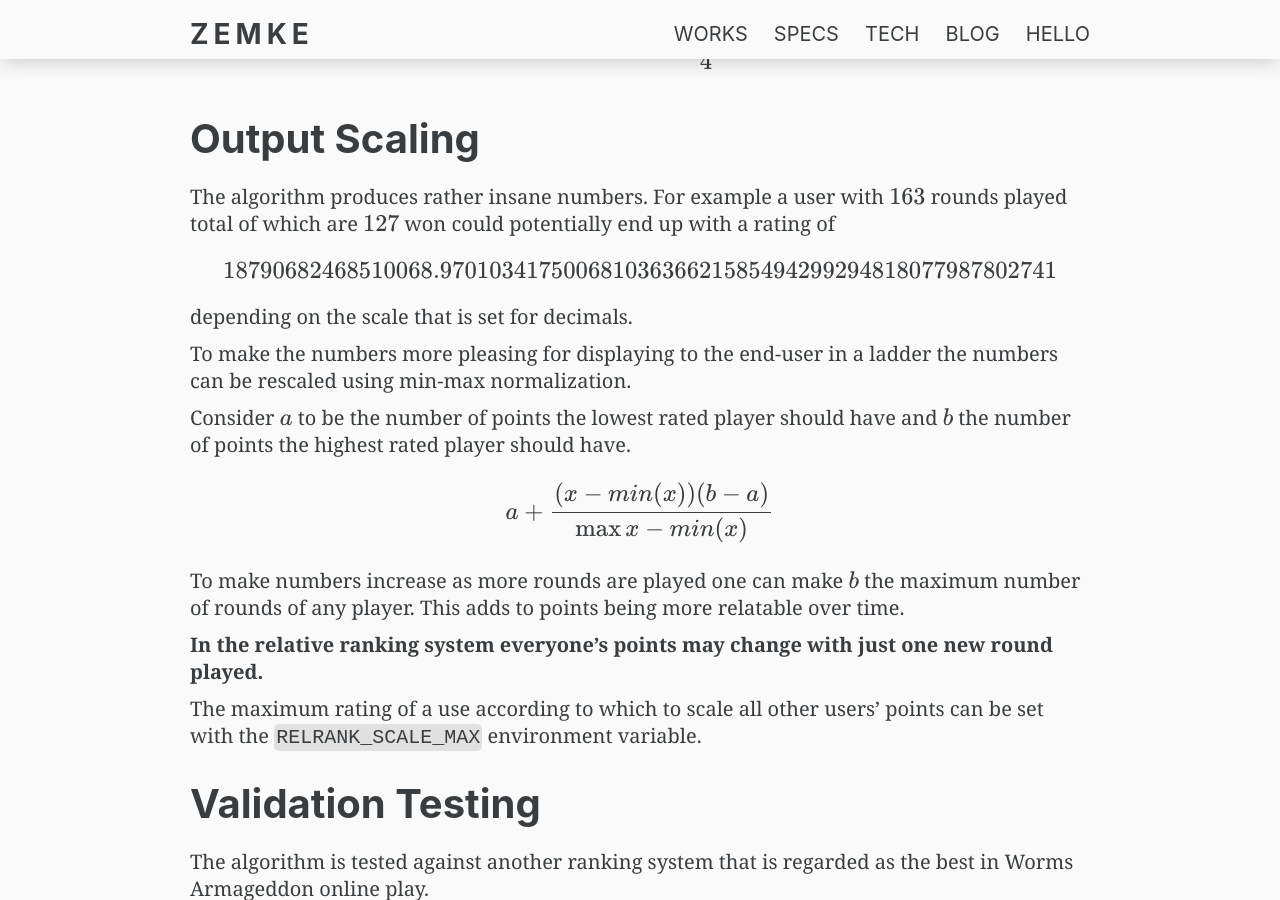
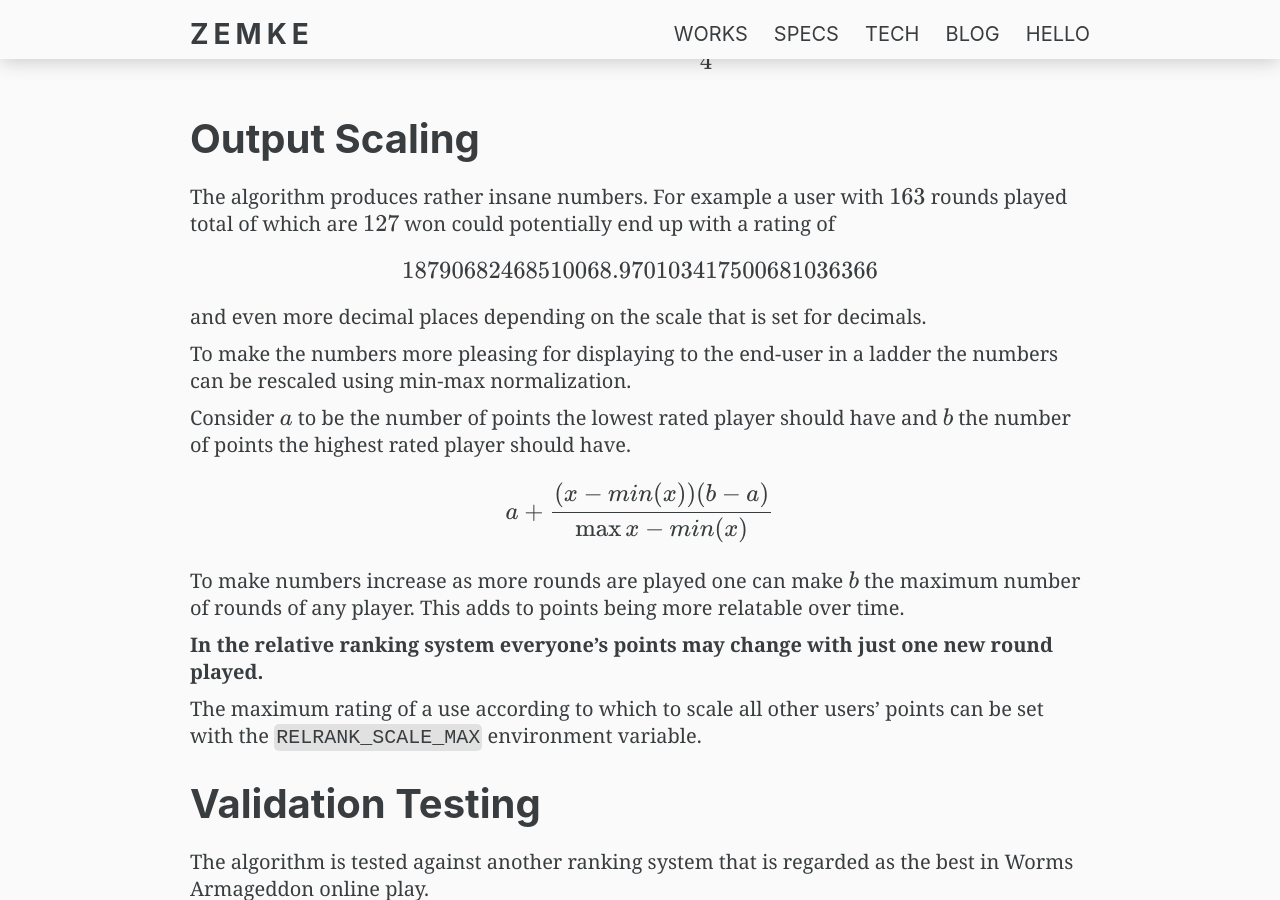
Before and after one commit to Zemke/zemke.github.io, a Jekyll site: the page built from _posts/2022-11-28-relative-ranking-system.md, in a window 1280 px wide and 900 px high, scrolled down 10812 px. Built offline with Jekyll 4.4.1, drawn with Linux system fonts in a browser that asks for light colours; formulas are drawn with MathJax 3.

Commit message:
Saner long number

```diff
--- a/_posts/2022-11-28-relative-ranking-system.md
+++ b/_posts/2022-11-28-relative-ranking-system.md
@@ -346,9 +346,9 @@ The algorithm produces rather insane numbers. For example a user with $163$
 rounds played total of which are $127$ won could potentially end up with a
 rating of
 
-$$ 18790682468510068.97010341750068103636621585494299294818077987802741 $$
+$$ 18790682468510068.970103417500681036366 $$
 
-depending on the scale that is set for decimals.
+and even more decimal places depending on the scale that is set for decimals.
 
 To make the numbers more pleasing for displaying to the end-user in a ladder
 the numbers can be rescaled using min-max normalization.
```
